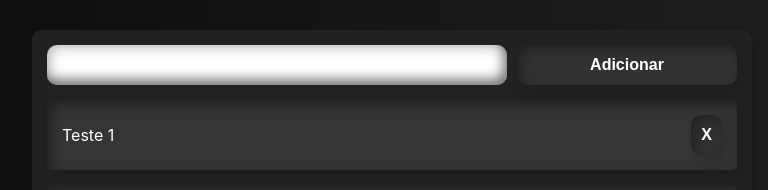
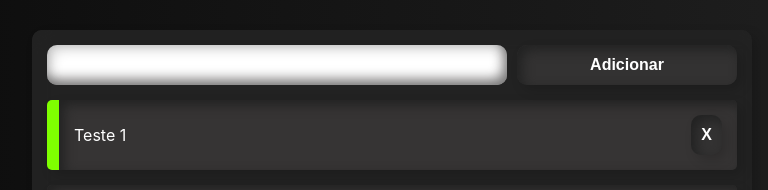
Before and after one commit to brunofelixf/Lista_de_Tarefas, a React (Create React App) app: page / in a window 1280 px wide. Shown: the top 190 px of the page, without its empty margins (248-1016 px from the left). Built offline with nearby package versions, Linux system fonts and the light colour scheme.

Commit message:
Borda check

```diff
--- a/src/App.jsx
+++ b/src/App.jsx
@@ -11,14 +11,16 @@ const App = () => {
   const [tasks, setTasks] = useState([
     {
       title: 'Teste 1',
-      id: '1'
+      id: '1',
+      check: true
     },
     {
       title:'teste 2',
-      id: '2'
+      id: '2',
+      check: false
     }])
 
-    const [inputData, setInputData] = useState('')
+  const [inputData, setInputData] = useState('')
 
   const handleDel = (taskId) => {
     const newTasks = tasks.filter((task) => task.id !== taskId)
@@ -31,11 +33,24 @@ const App = () => {
       ...tasks,
       {
         title: task,
-        id: Math.random()*10
+        id: Math.random()*10,
+        check: false
       }
     ]
     setTasks(newTasks)
   }
+
+  const handleCheck = (taskId) => {
+    const newTasks = tasks.map( (task) => {
+      if (task.id === taskId){
+        return {...task, check: !task.check
+        }
+      }
+      return task
+    })
+    setTasks(newTasks)
+  }
+
   return (
     <>
       <div div className="container">
@@ -52,7 +67,8 @@ const App = () => {
         </div>
           <Tasks
             tasks={tasks}
-            handleDel={handleDel}>
+            handleDel={handleDel}
+            handleCheck={handleCheck}>
           </Tasks>
       </div>
     </>
--- a/src/components/Task.jsx
+++ b/src/components/Task.jsx
@@ -1,11 +1,13 @@
 import React from 'react'
 import './Task.css'
 
-const Task = ({task, handleDel}) => {
+const Task = ({task, handleDel, handleCheck}) => {
   return (
     <>
-    <div className="tskContainer">
-      <div>
+    <div
+      className="tskContainer"
+      style={ task.check ? { borderLeft: '12px solid chartreuse'}: {} }>
+      <div onClick={() => handleCheck(task.id)}>
        {task.title}
       </div>
       <div>
```
